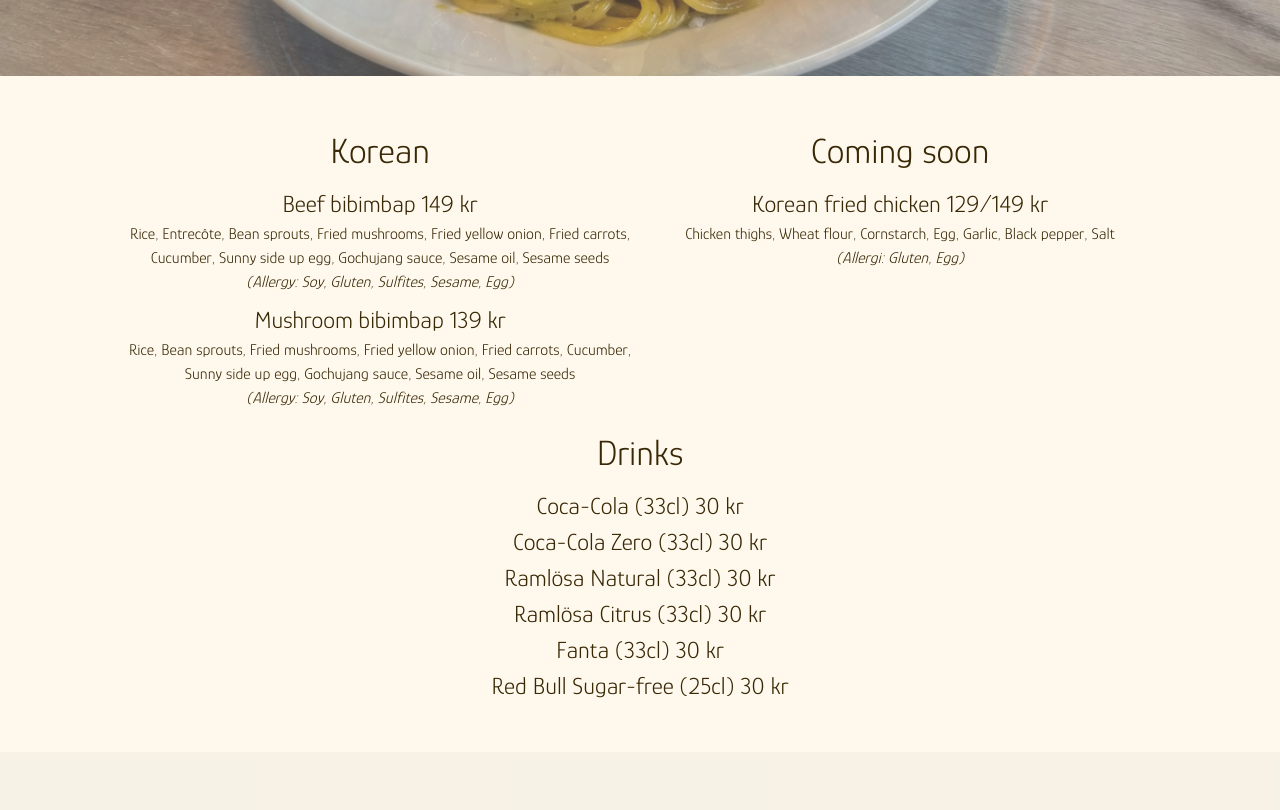
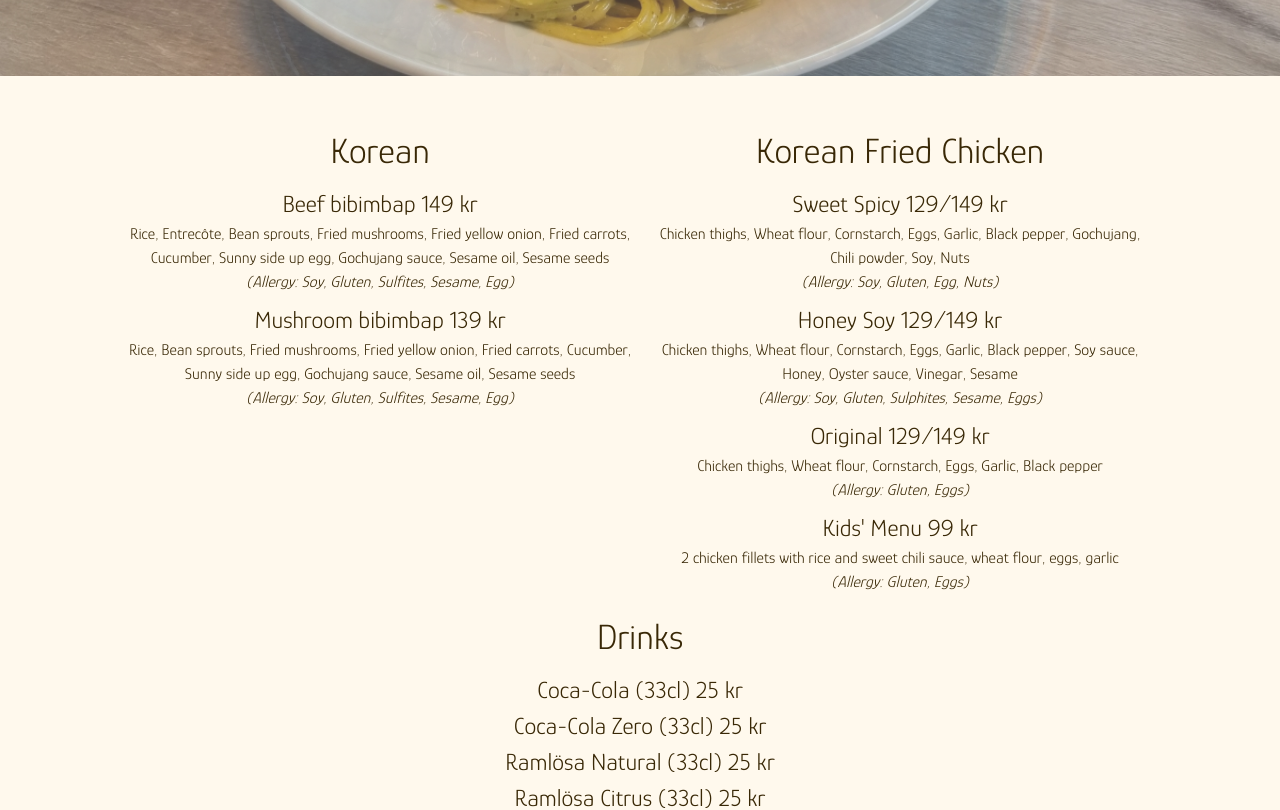
Before and after one commit to Woori-AB/website, a Next.js app: page /en in a window 1280 px wide. Shown: the part 1020-1830 px from the top of the page. Built offline with nearby package versions, Linux system fonts and the light colour scheme; a web font is replaced by a local one.

Commit message:
fix: add korean fried chicken menu

```diff
--- a/src/components/Menu.tsx
+++ b/src/components/Menu.tsx
@@ -60,25 +60,79 @@ export default function Menu() {
         viewport={{ once: true }}
       >
         <div
-          id="soon-menu"
+          id="korean-fried-chicken-menu"
           className="flex flex-col items-center text-center gap-2"
         >
-          <h1>{intl.formatMessage({ id: "menu.soon" })}</h1>
+          <h1>{intl.formatMessage({ id: "menu.korean-fried-chicken" })}</h1>
           <div className="flex flex-col items-center text-center">
             <h2>
               {intl.formatMessage({
-                id: "menu.soon.kfc.name",
+                id: "menu.korean-fried-chicken.sweet-spicy.name",
               })}{" "}
               129/149 kr
             </h2>
             <span>
               {intl.formatMessage({
-                id: "menu.soon.kfc.ingredients",
+                id: "menu.korean-fried-chicken.sweet-spicy.ingredients",
               })}
             </span>
             <span className="italic">
               {intl.formatMessage({
-                id: "menu.soon.kfc.allergies",
+                id: "menu.korean-fried-chicken.sweet-spicy.allergies",
+              })}
+            </span>
+          </div>
+          <div className="flex flex-col items-center text-center">
+            <h2>
+              {intl.formatMessage({
+                id: "menu.korean-fried-chicken.honey-soy.name",
+              })}{" "}
+              129/149 kr
+            </h2>
+            <span>
+              {intl.formatMessage({
+                id: "menu.korean-fried-chicken.honey-soy.ingredients",
+              })}
+            </span>
+            <span className="italic">
+              {intl.formatMessage({
+                id: "menu.korean-fried-chicken.honey-soy.allergies",
+              })}
+            </span>
+          </div>
+          <div className="flex flex-col items-center text-center">
+            <h2>
+              {intl.formatMessage({
+                id: "menu.korean-fried-chicken.original.name",
+              })}{" "}
+              129/149 kr
+            </h2>
+            <span>
+              {intl.formatMessage({
+                id: "menu.korean-fried-chicken.original.ingredients",
+              })}
+            </span>
+            <span className="italic">
+              {intl.formatMessage({
+                id: "menu.korean-fried-chicken.original.allergies",
+              })}
+            </span>
+          </div>
+          <div className="flex flex-col items-center text-center">
+            <h2>
+              {intl.formatMessage({
+                id: "menu.korean-fried-chicken.kids-menu.name",
+              })}{" "}
+              99 kr
+            </h2>
+            <span>
+              {intl.formatMessage({
+                id: "menu.korean-fried-chicken.kids-menu.ingredients",
+              })}
+            </span>
+            <span className="italic">
+              {intl.formatMessage({
+                id: "menu.korean-fried-chicken.kids-menu.allergies",
               })}
             </span>
           </div>
@@ -101,37 +155,37 @@ export default function Menu() {
               {intl.formatMessage({
                 id: "menu.drinks.coca-cola.name",
               })}{" "}
-              (33cl) 30 kr
+              (33cl) 25 kr
             </h2>
             <h2>
               {intl.formatMessage({
                 id: "menu.drinks.coca-cola-zero.name",
               })}{" "}
-              (33cl) 30 kr
+              (33cl) 25 kr
             </h2>
             <h2>
               {intl.formatMessage({
                 id: "menu.drinks.ramlosa-natural.name",
               })}{" "}
-              (33cl) 30 kr
+              (33cl) 25 kr
             </h2>
             <h2>
               {intl.formatMessage({
                 id: "menu.drinks.ramlosa-citrus.name",
               })}{" "}
-              (33cl) 30 kr
+              (33cl) 25 kr
             </h2>
             <h2>
               {intl.formatMessage({
                 id: "menu.drinks.fanta.name",
               })}{" "}
-              (33cl) 30 kr
+              (33cl) 25 kr
             </h2>
             <h2>
               {intl.formatMessage({
                 id: "menu.drinks.red-bull-sugar-free.name",
               })}{" "}
-              (25cl) 30 kr
+              (25cl) 25 kr
             </h2>
           </div>
         </div>
--- a/src/locales/en.json
+++ b/src/locales/en.json
@@ -27,14 +27,23 @@
   "menu.korean.bulgogi.allergies": "(Allergy: Soy, Sesame)",
   "menu.korean.party-noodles.name": "Party Noodles",
   "menu.korean.party-noodles.ingredients": "Noodles, Meat broth, Soy, Entrecôte, Egg, Fried yellow onion, Fried carrots, Spring onion, Sesame seeds",
-  "menu.korean.party-noodles.allergies": "(Allergi: Soy, Gluten, Sesame)",
+  "menu.korean.party-noodles.allergies": "(Allergy: Soy, Gluten, Sesame)",
   "menu.korean.bibim-noodles.name": "Bibim Noodles",
   "menu.korean.bibim-noodles.ingredients": "Noodles, Gochujang, Soy, Egg, Cucumber, Entrecôte, Sesame seeds, Sesame oil",
-  "menu.korean.bibim-noodles.allergies": "(Allergi: Soy, Gluten, Sulfites, Sesame)",
-  "menu.soon": "Coming soon",
-  "menu.soon.kfc.name": "Korean fried chicken",
-  "menu.soon.kfc.ingredients": "Chicken thighs, Wheat flour, Cornstarch, Egg, Garlic, Black pepper, Salt",
-  "menu.soon.kfc.allergies": "(Allergi: Gluten, Egg)",
+  "menu.korean.bibim-noodles.allergies": "(Allergy: Soy, Gluten, Sulfites, Sesame)",
+  "menu.korean-fried-chicken": "Korean Fried Chicken",
+  "menu.korean-fried-chicken.sweet-spicy.name": "Sweet Spicy",
+  "menu.korean-fried-chicken.sweet-spicy.ingredients": "Chicken thighs, Wheat flour, Cornstarch, Eggs, Garlic, Black pepper, Gochujang, Chili powder, Soy, Nuts",
+  "menu.korean-fried-chicken.sweet-spicy.allergies": "(Allergy: Soy, Gluten, Egg, Nuts)",
+  "menu.korean-fried-chicken.honey-soy.name": "Honey Soy",
+  "menu.korean-fried-chicken.honey-soy.ingredients": "Chicken thighs, Wheat flour, Cornstarch, Eggs, Garlic, Black pepper, Soy sauce, Honey, Oyster sauce, Vinegar, Sesame",
+  "menu.korean-fried-chicken.honey-soy.allergies": "(Allergy: Soy, Gluten, Sulphites, Sesame, Eggs)",
+  "menu.korean-fried-chicken.original.name": "Original",
+  "menu.korean-fried-chicken.original.ingredients": "Chicken thighs, Wheat flour, Cornstarch, Eggs, Garlic, Black pepper",
+  "menu.korean-fried-chicken.original.allergies": "(Allergy: Gluten, Eggs)",
+  "menu.korean-fried-chicken.kids-menu.name": "Kids' Menu",
+  "menu.korean-fried-chicken.kids-menu.ingredients": "2 chicken fillets with rice and sweet chili sauce, wheat flour, eggs, garlic",
+  "menu.korean-fried-chicken.kids-menu.allergies": "(Allergy: Gluten, Eggs)",
   "menu.drinks": "Drinks",
   "menu.drinks.coca-cola.name": "Coca-Cola",
   "menu.drinks.coca-cola-zero.name": "Coca-Cola Zero",
--- a/src/locales/ko.json
+++ b/src/locales/ko.json
@@ -31,10 +31,19 @@
   "menu.korean.bibim-noodles.name": "비빔국수",
   "menu.korean.bibim-noodles.ingredients": "면, 고추장, 간장, 계란, 오이, 안심, 참깨, 참기름",
   "menu.korean.bibim-noodles.allergies": "(알레르기: 간장, 글루텐, 아황산염, 참깨)",
-  "menu.soon": "커밍 순",
-  "menu.soon.kfc.name": "코리안 후라이드 치킨",
-  "menu.soon.kfc.ingredients": "닭다리살, 밀가루, 옥수수전분, 계란, 마늘, 후추, 소금",
-  "menu.soon.kfc.allergies": "(알레르기: 글루텐, 계란)",
+  "menu.korean-fried-chicken": "한국식 프라이드 치킨",
+  "menu.korean-fried-chicken.sweet-spicy.name": "달콤 매콤",
+  "menu.korean-fried-chicken.sweet-spicy.ingredients": "닭다리살, 밀가루, 옥수수전분, 계란, 마늘, 후추, 고추장, 고춧가루, 간장, 견과류",
+  "menu.korean-fried-chicken.sweet-spicy.allergies": "(알레르기: 간장, 글루텐, 계란, 견과류)",
+  "menu.korean-fried-chicken.honey-soy.name": "허니 간장",
+  "menu.korean-fried-chicken.honey-soy.ingredients": "닭다리살, 밀가루, 옥수수전분, 계란, 마늘, 후추, 간장, 꿀, 굴소스, 식초, 참깨",
+  "menu.korean-fried-chicken.honey-soy.allergies": "(알레르기: 간장, 글루텐, 아황산염, 참깨, 계란)",
+  "menu.korean-fried-chicken.original.name": "오리지널",
+  "menu.korean-fried-chicken.original.ingredients": "닭다리살, 밀가루, 옥수수전분, 계란, 마늘, 후추",
+  "menu.korean-fried-chicken.original.allergies": "(알레르기: 글루텐, 계란)",
+  "menu.korean-fried-chicken.kids-menu.name": "어린이 메뉴",
+  "menu.korean-fried-chicken.kids-menu.ingredients": "치킨 필레 2조각, 밥, 스위트 칠리소스, 밀가루, 계란, 마늘",
+  "menu.korean-fried-chicken.kids-menu.allergies": "(알레르기: 글루텐, 계란)",
   "menu.drinks": "음료",
   "menu.drinks.coca-cola.name": "코카콜라",
   "menu.drinks.coca-cola-zero.name": "코카콜라 제로",
--- a/src/locales/sv.json
+++ b/src/locales/sv.json
@@ -31,10 +31,19 @@
   "menu.korean.bibim-noodles.name": "Bibimnudlar",
   "menu.korean.bibim-noodles.ingredients": "Nudlar, Gochujang, Soja, Ägg, Gurka, Entrecôte, Sesamfrö, Sesamolja",
   "menu.korean.bibim-noodles.allergies": "(Allergi: Soja, Gluten, Sulfiter, Sesam)",
-  "menu.soon": "Kommer snart",
-  "menu.soon.kfc.name": "Koreansk friterad kyckling",
-  "menu.soon.kfc.ingredients": "Kycklinglår, Vetemjöl, Maizena, Ägg, Vitlök, Svartpeppar, Salt",
-  "menu.soon.kfc.allergies": "(Allergi: Gluten, Ägg)",
+  "menu.korean-fried-chicken": "Koreansk Friterad Kyckling",
+  "menu.korean-fried-chicken.sweet-spicy.name": "Sweet Spicy",
+  "menu.korean-fried-chicken.sweet-spicy.ingredients": "Kycklinglår, Vetemjöl, Maizena, Ägg, Vitlök, Svartpeppar, Gochujang, Chilipulver, Sojasås, Nötter",
+  "menu.korean-fried-chicken.sweet-spicy.allergies": "(Allergi: Soja, Gluten, Ägg, Nötter)",
+  "menu.korean-fried-chicken.honey-soy.name": "Honey Soy",
+  "menu.korean-fried-chicken.honey-soy.ingredients": "Kycklinglår, Vetemjöl, Maizena, Ägg, Vitlök, Svartpeppar, Sojasås, Honung, Ostronsås, Vinäger, Sesam",
+  "menu.korean-fried-chicken.honey-soy.allergies": "(Allergi: Soja, Gluten, Sulfiter, Sesam, Ägg)",
+  "menu.korean-fried-chicken.original.name": "Original",
+  "menu.korean-fried-chicken.original.ingredients": "Kycklinglår, Vetemjöl, Maizena, Ägg, Vitlök, Svartpeppar",
+  "menu.korean-fried-chicken.original.allergies": "(Allergi: Gluten, Ägg)",
+  "menu.korean-fried-chicken.kids-menu.name": "Barnmeny",
+  "menu.korean-fried-chicken.kids-menu.ingredients": "2st Kycklingfile med ris och sweet chilisås, vetemjöl, ägg, vitlök",
+  "menu.korean-fried-chicken.kids-menu.allergies": "(Allergi: Gluten, Ägg)",
   "menu.drinks": "Dryck",
   "menu.drinks.coca-cola.name": "Coca-Cola",
   "menu.drinks.coca-cola-zero.name": "Coca-Cola Zero",
```
